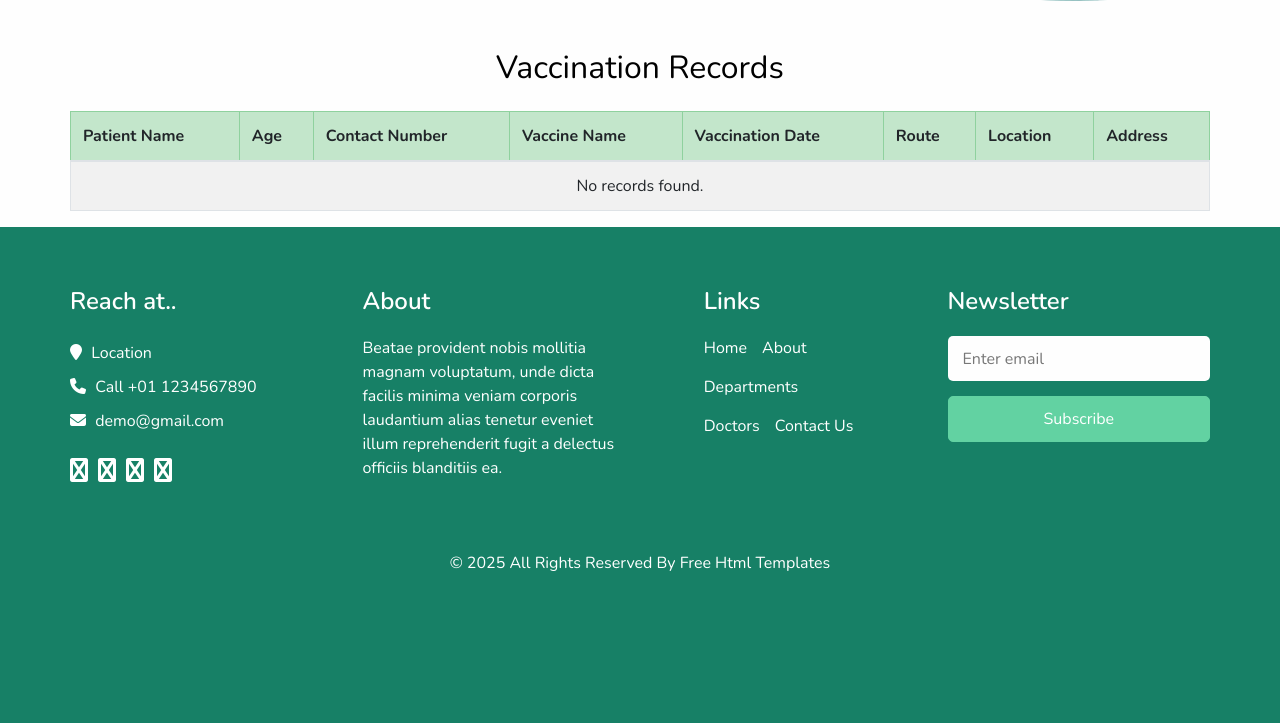
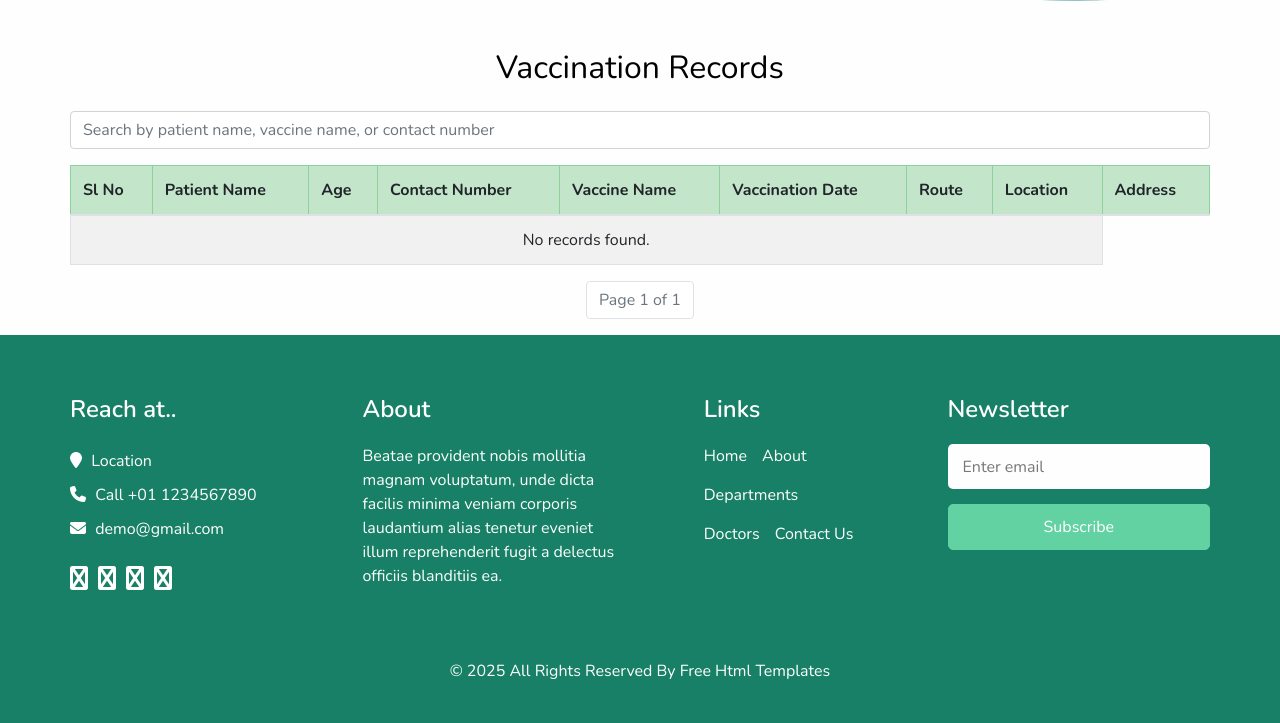
Before and after one commit to sandrasuni/Smartcare-Main-project, a Django app: page /register_vaccination_list/ in a window 1280 px wide. Shown: the part 799-1522 px from the top of the page. Before the commit the page ends 1370 px from the top, so only its background shows below. Run offline with Django 5.2, Linux system fonts and the light colour scheme; data that the repository does not hold is empty; some libraries are stand-ins or nearby versions.

Commit message:
vaccination list

```diff
--- a/templates/jhi/register_vaccination_list.html
+++ b/templates/jhi/register_vaccination_list.html
@@ -5,10 +5,14 @@
 <div class="container mt-5">
     <h2 class="mb-4 text-center">Vaccination Records</h2>
 
+    <!-- Live Search Input -->
+    <input type="text" id="search-box" class="form-control mb-3" placeholder="Search by patient name, vaccine name, or contact number">
+
     <div class="table-responsive">
         <table class="table table-bordered table-striped">
             <thead class="table-success">
                 <tr>
+                    <th>Sl No</th>
                     <th>Patient Name</th>
                     <th>Age</th>
                     <th>Contact Number</th>
@@ -19,9 +23,10 @@
                     <th>Address</th>
                 </tr>
             </thead>
-            <tbody>
-                {% for record in records %}
+            <tbody id="records-table">
+                {% for record in page_obj %}
                 <tr>
+                    <td>{{ page_obj.start_index|add:forloop.counter0 }}</td>
                     <td>{{ record.patient_name }}</td>
                     <td>{{ record.age }}</td>
                     <td>{{ record.contact_number }}</td>
@@ -39,5 +44,93 @@
             </tbody>
         </table>
     </div>
+
+    <!-- Pagination Controls -->
+    <nav>
+        <ul class="pagination justify-content-center" id="pagination-controls">
+            {% if page_obj.has_previous %}
+            <li class="page-item">
+                <a class="page-link" href="?q={{ query }}&page=1">First</a>
+            </li>
+            <li class="page-item">
+                <a class="page-link" href="?q={{ query }}&page={{ page_obj.previous_page_number }}">Previous</a>
+            </li>
+            {% endif %}
+
+            <li class="page-item disabled">
+                <span class="page-link">Page {{ page_obj.number }} of {{ page_obj.paginator.num_pages }}</span>
+            </li>
+
+            {% if page_obj.has_next %}
+            <li class="page-item">
+                <a class="page-link" href="?q={{ query }}&page={{ page_obj.next_page_number }}">Next</a>
+            </li>
+            <li class="page-item">
+                <a class="page-link" href="?q={{ query }}&page={{ page_obj.paginator.num_pages }}">Last</a>
+            </li>
+            {% endif %}
+        </ul>
+    </nav>
 </div>
+
+<!-- JavaScript for AJAX Live Search with Pagination -->
+<script>
+    function fetchRecords(query = '', page = 1) {
+        fetch(`?q=${query}&page=${page}`, { headers: { "X-Requested-With": "XMLHttpRequest" } })
+        .then(response => response.json())
+        .then(data => {
+            let tableBody = document.getElementById("records-table");
+            tableBody.innerHTML = "";
+
+            if (data.records.length > 0) {
+                data.records.forEach(record => {
+                    let row = `
+                        <tr>
+                            <td>${record.patient_name}</td>
+                            <td>${record.age}</td>
+                            <td>${record.contact_number}</td>
+                            <td>${record.vaccine_name}</td>
+                            <td>${record.vaccination_date}</td>
+                            <td>${record.route_of_administration}</td>
+                            <td>${record.location}</td>
+                            <td>${record.address}</td>
+                        </tr>
+                    `;
+                    tableBody.innerHTML += row;
+                });
+            } else {
+                tableBody.innerHTML = `<tr><td colspan="8" class="text-center">No records found.</td></tr>`;
+            }
+
+            // Update pagination
+            let paginationControls = document.getElementById("pagination-controls");
+            paginationControls.innerHTML = '';
+
+            if (data.pagination.has_previous) {
+                paginationControls.innerHTML += `
+                    <li class="page-item"><a class="page-link" href="#" onclick="fetchRecords('${query}', 1)">First</a></li>
+                    <li class="page-item"><a class="page-link" href="#" onclick="fetchRecords('${query}', ${data.pagination.previous_page})">Previous</a></li>
+                `;
+            }
+
+            paginationControls.innerHTML += `
+                <li class="page-item disabled"><span class="page-link">Page ${data.pagination.current_page} of ${data.pagination.total_pages}</span></li>
+            `;
+
+            if (data.pagination.has_next) {
+                paginationControls.innerHTML += `
+                    <li class="page-item"><a class="page-link" href="#" onclick="fetchRecords('${query}', ${data.pagination.next_page})">Next</a></li>
+                    <li class="page-item"><a class="page-link" href="#" onclick="fetchRecords('${query}', ${data.pagination.total_pages})">Last</a></li>
+                `;
+            }
+        });
+    }
+
+    document.getElementById("search-box").addEventListener("keyup", function() {
+        let query = this.value;
+        fetchRecords(query);
+    });
+
+    fetchRecords();
+</script>
 {% endblock %}
```
